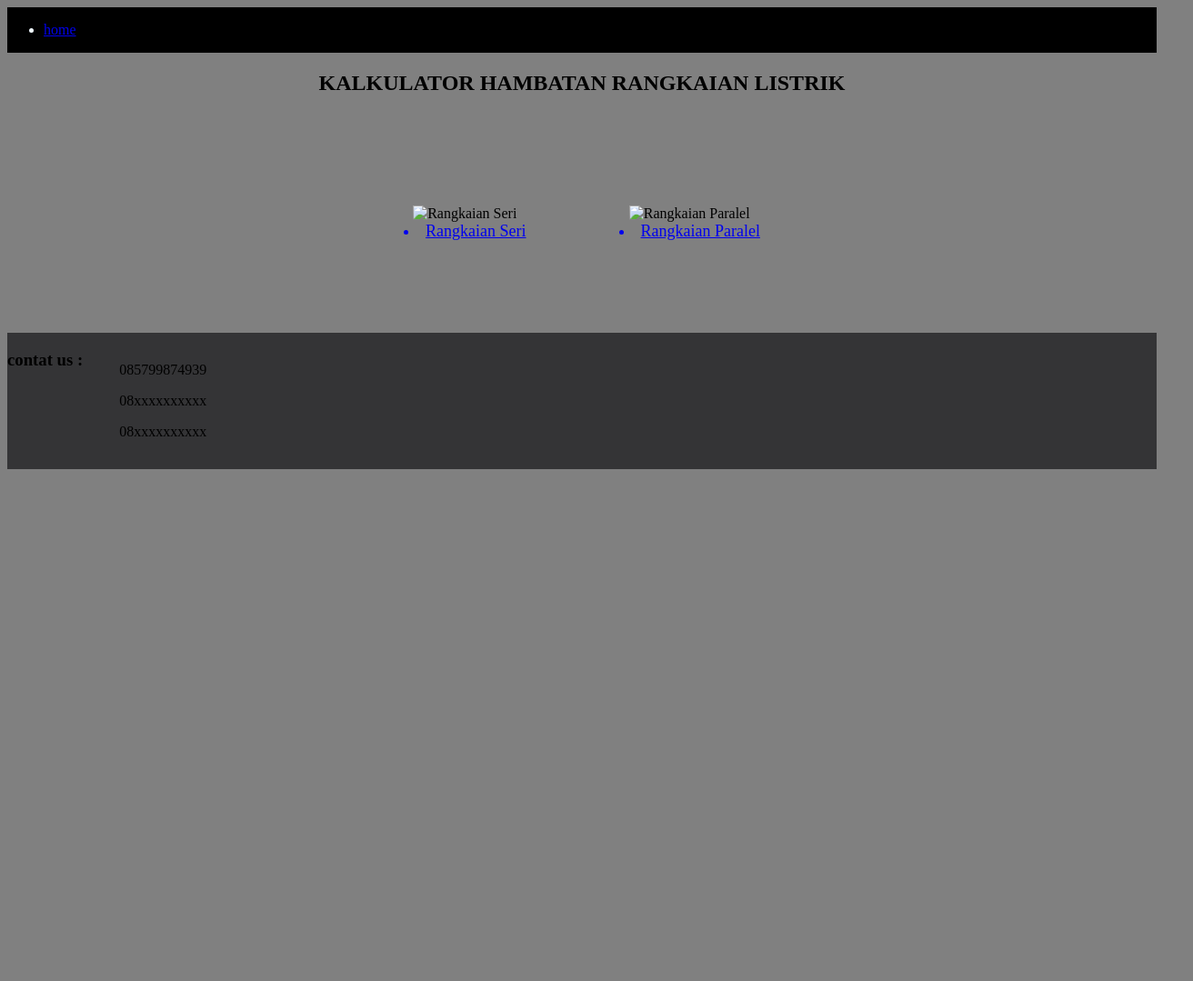
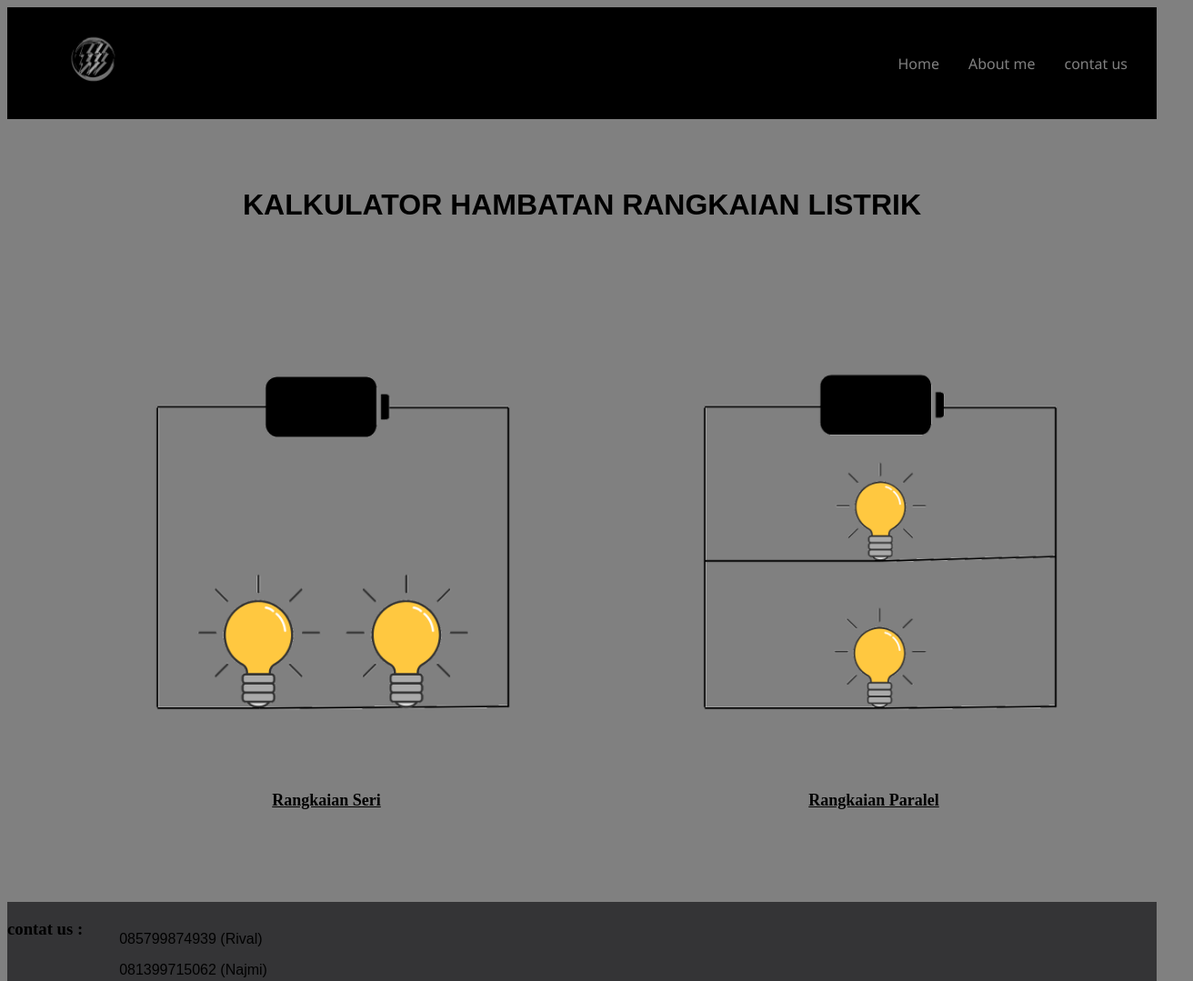
Before and after one commit to RivalMahesa/Kalkulator-Hambatan-Rangkaian-Listrik, a plain HTML site: page home_project.html in a window 1280 px wide. Shown: the top 1079 px of the page at 91% size, 1312 px wide, since content can reach past the window. Before the commit the page ends 800 px from the top, so only its background shows below. Drawn offline with Linux system fonts and the light colour scheme.

Commit message:
Desain awal

```diff
--- a/home_project.html
+++ b/home_project.html
@@ -5,46 +5,109 @@
     <meta name="viewport" content="width=device-width, initial-scale=1.0">
     <title>Home</title>
     <style>
-        html{
+        body{
             background-color: gray;
         }
+
         nav{
+            padding: 0.1rem 2rem;
             background-color: black;
             display: flex;
+            justify-content: space-between;
         }
+        nav ul{
+            display: flex;
+            gap: 2rem;
+            list-style: none;
+            align-items: center;
+        }
+        nav ul li a{
+            text-decoration: none;
+            font-family: 'Segoe UI',sans-serif;
+            color: gray;
+            font-weight: 500;
+            padding: 8px 0;
+            transition: all;
+            transition-duration: 200ms;
+            border-bottom: 1px solid rgb(0, 0, 0);
+
+        }
+        nav ul li a:hover {
+            color: aqua;
+            border-bottom: 1px solid white;
+        }
+        nav img{
+            width: 120px;
+
+        }
+
+        tr td a{
+            color: black;
+            list-style: none;
+            font-weight: 700;
+        }
+        tr td a:hover{
+            color: aqua;
+        }
+
         footer{
             background-color: rgb(52, 52, 54);
             display: flex;
+        }
+        footer h3{
+            gap: 1rem 2rem;
+        }
+        footer ul{
+            font-family: sans-serif;
+            font-weight: 500;
+            color:black;
+        }
+
+        h1{
+            font-family: "Montserrat", sans-serif;
+            font-optical-sizing: auto;
+            font-style:normal;
+            font-weight: bold;
         }
 
     </style>
 </head>
 <body>
     <nav>
+        <img src="Gambar/Logo.png" alt="Logo">
         <ul>
-            <li style="color: aliceblue;"><a href="home_project.html">home</a></li>
+            <li>
+                <a href="home_project.html">Home</a>
+            </li>
+            <li>
+                <a href="#">About me</a>
+            </li>
+            <li>
+                <a href="#">contat us</a>
+            </li>
         </ul>
     </nav>
-    <h2 align="center">KALKULATOR HAMBATAN RANGKAIAN LISTRIK</h2>
+    <br><br><br>
+    <h1 align="center">KALKULATOR HAMBATAN RANGKAIAN LISTRIK</h1>
     <table align="center" cellspacing="100">
         <tr>
             <td align="center">
-                <img src="Seri/Seri.png" alt="Rangkaian Seri" width="500" height="auto"><!--Rangkaian Seri-->
+                <img src="Gambar/Seri.png" alt="Rangkaian Seri" width="500" height="auto"><!--Rangkaian Seri-->
                 <a href="kalkulator_project.html"><li style="font-size: large;">Rangkaian Seri</li></a>
             </td>
             <td align="center">
-                <img src="Paralel/Paralel.png" alt="Rangkaian Paralel" width="500" height="auto"><!--Rangkaian Paralel-->
-                <a href="kalkulator_project.html"><li style="font-size: large;">Rangkaian Paralel</li></a>
+                <img src="Gambar/Paralel.png" alt="Rangkaian Paralel" width="500" height="auto"><!--Rangkaian Paralel-->
+                <a href="kalkulator_pararel.html"><li style="font-size: large;">Rangkaian Paralel</li></a>
             </td>
             </td>
         </tr>
     </table>
     <footer>
-        <h3>contat us :</h3>
+        <h3> contat us :</h3>
         <ul>
-            <p>085799874939</p>
-            <p>08xxxxxxxxxx</p>
-            <p>08xxxxxxxxxx</p>
+            <p>085799874939 (Rival)</p>
+            <p>081399715062 (Najmi)</p>
+            <p>089693780444 (Zahra)</p>
         </ul>
     </footer>
 </body>
```
Also changed, not shown: kalkulator_pararel.html (+85 -0 lines), kalkulator_project.html (+83 -1 lines), Gambar/Logo.png (added), Gambar/Paralel.png (added), Gambar/Seri.png (added).
